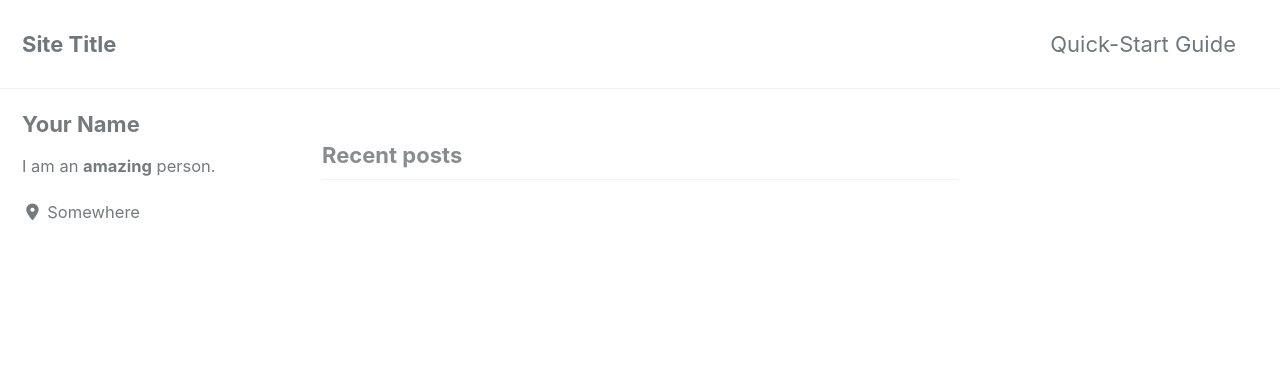
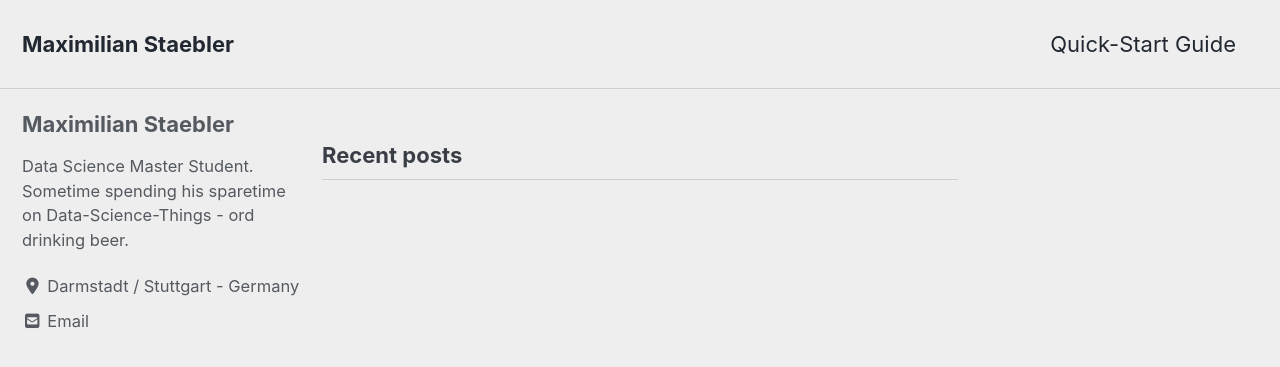
Before and after one commit to maxistaebler/maxistaebler.github.io, a Jekyll site: the page built from index.html, in a window 1280 px wide and 900 px high. Shown: the top 367 px of the window. Built offline with Jekyll 4.4.1, drawn with Linux system fonts in a browser that asks for light colours; cached includes are drawn as plain includes; nearby versions of some CDN libraries; the list of posts is cut into pages by our own code; some of the changed text lies outside the part shown.

Commit message:
Minimal Mistakes Template Setup

```diff
--- a/_config.yml
+++ b/_config.yml
@@ -12,18 +12,18 @@
 
 # theme                  : "minimal-mistakes-jekyll"
 # remote_theme           : "mmistakes/minimal-mistakes"
-minimal_mistakes_skin    : "default" # "air", "aqua", "contrast", "dark", "dirt", "neon", "mint", "plum", "sunrise"
+minimal_mistakes_skin    : "air" # "air", "aqua", "contrast", "dark", "dirt", "neon", "mint", "plum", "sunrise"
 
 # Site Settings
 locale                   : "en-US"
-title                    : "Site Title"
+title                    : "Maximilian Staebler"
 title_separator          : "-"
 subtitle                 : # site tagline that appears below site title in masthead
-name                     : "Your Name"
-description              : "An amazing website."
+name                     : "Maximilien Staebler"
+description              : "Doing some cool stuff with data"
 url                      : # the base hostname & protocol for your site e.g. "https://mmistakes.github.io"
 baseurl                  : # the subpath of your site, e.g. "/blog"
-repository               : # GitHub username/repo-name e.g. "mmistakes/minimal-mistakes"
+repository               : "maximuskarlson" # GitHub username/repo-name e.g. "mmistakes/minimal-mistakes"
 teaser                   : # path of fallback teaser image, e.g. "/assets/images/500x300.png"
 logo                     : # path of logo image to display in the masthead, e.g. "/assets/images/88x88.png"
 masthead_title           : # overrides the website title displayed in the masthead, use " " for no title
@@ -107,11 +107,11 @@ analytics:
 
 # Site Author
 author:
-  name             : "Your Name"
+  name             : "Maximilian Staebler"
   avatar           : # path of avatar image, e.g. "/assets/images/bio-photo.jpg"
-  bio              : "I am an **amazing** person."
-  location         : "Somewhere"
-  email            :
+  bio              : "Data Science Master Student. Sometime spending his sparetime on Data-Science-Things - ord drinking beer. "
+  location         : "Darmstadt / Stuttgart - Germany"
+  email            : "maximilianstaebler@icloud.com"
   links:
     - label: "Email"
       icon: "fas fa-fw fa-envelope-square"
```
Also changed, not shown: 1 other file.
